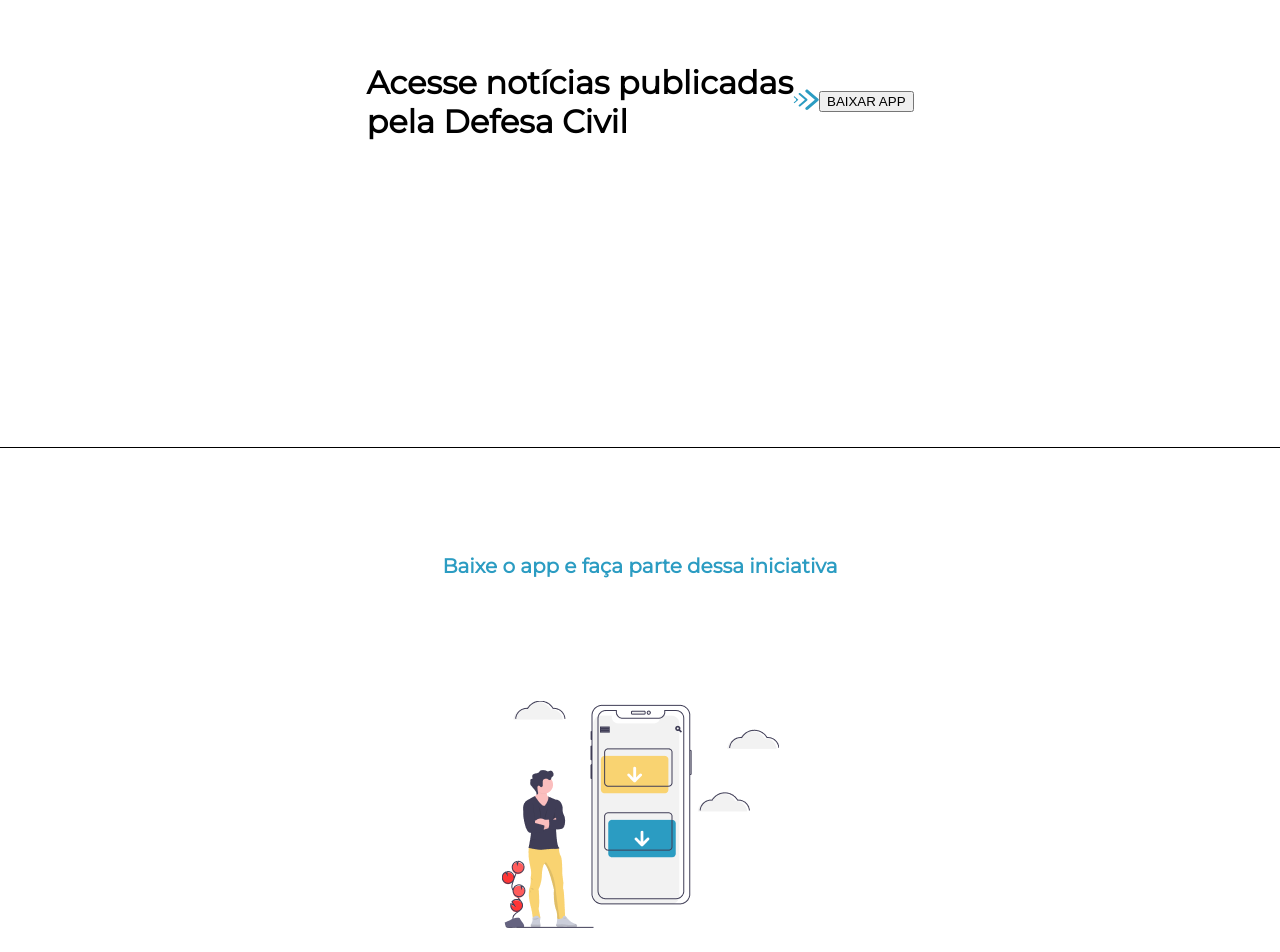
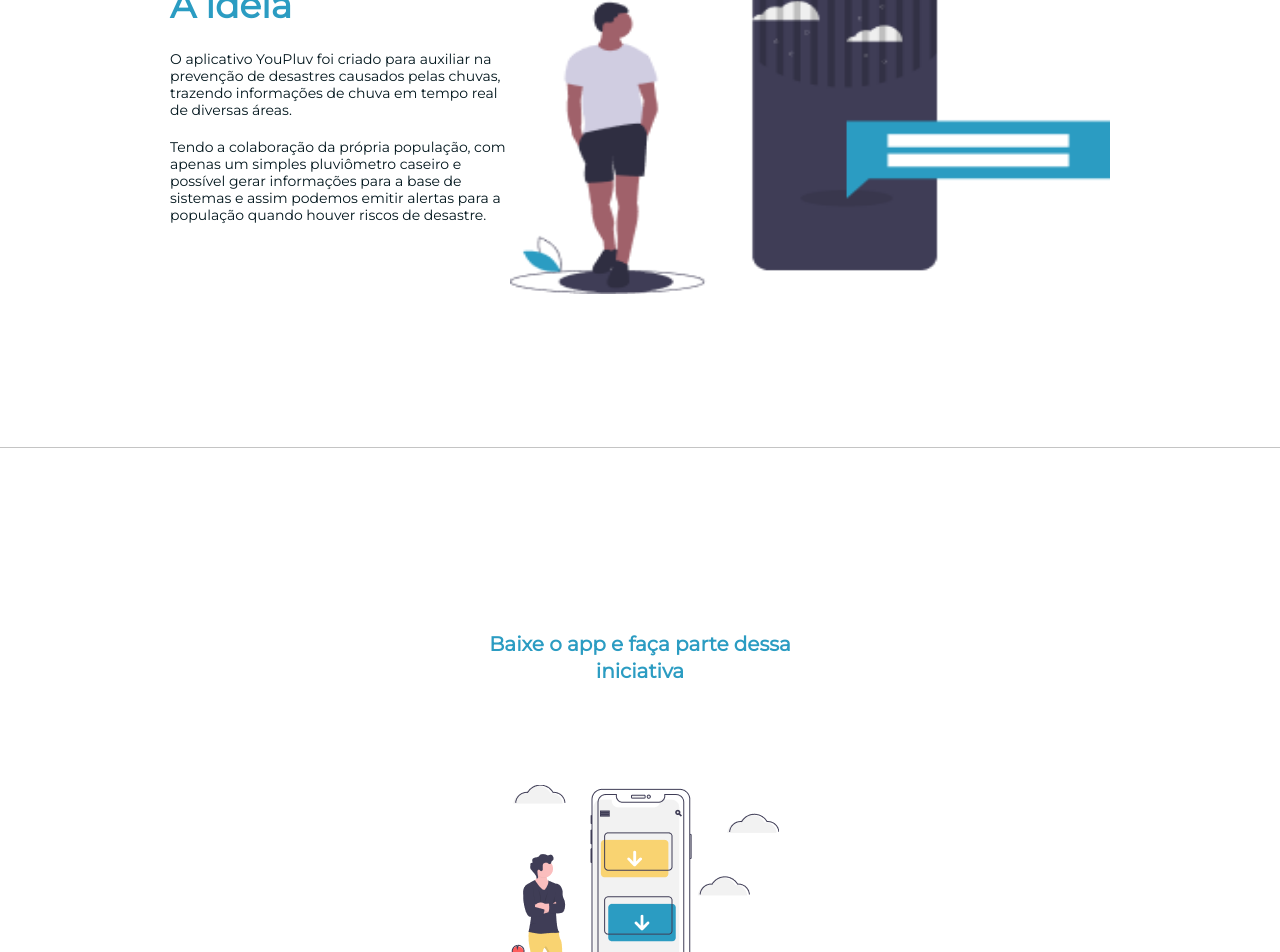
Before and after one commit to estartando-devs/youpluv-web, a React (Create React App) app: page / in a window 1280 px wide. Shown: the part 1540-2492 px from the top of the page. Built offline with nearby package versions, Linux system fonts and the light colour scheme.

Commit message:
AboutUs --wip desktop

```diff
--- a/src/Screens/AboutUs/AboutUs.js
+++ b/src/Screens/AboutUs/AboutUs.js
@@ -1,21 +1,35 @@
 import React from "react";
+import { useMedia } from "../../hooks/useMedia";
+import { Container } from "./styles";
+import illustration from "../../assets/images/illustration.png";
+export default function ProductView() {
+  const { isMedium, isSmall } = useMedia();
 
-import { Container } from "./styles";
-import ArrowSvg from '../../assets/images/icons/arrow.svg'
-export default function AboutUs() {
-  const PlayStoreUrl = `https://play.google.com/store/search?q`
   return (
-    <Container>
-      <h1>
-        Acesse notícias publicadas
-        <br />
-        pela Defesa Civil
-      </h1>
-      <div id="Test">
-        <img src={ArrowSvg}/>
-      </div>
-      <a href={PlayStoreUrl} target="_blank"><button>BAIXAR APP</button></a>
-
-    </Container>
+    <>
+      <Container desktop={isSmall + isMedium} mobile={isSmall + isMedium}>
+        <div
+          class="containerText"
+          mobile={isSmall + isMedium}
+          id="containerTexts"
+        >
+          <h1 id="Title">A ideia</h1>
+          <div id="subTexts">
+            <h2>
+              O aplicativo YouPluv foi criado para auxiliar na prevenção de
+              desastres causados pelas chuvas, trazendo informações de chuva em
+              tempo real de diversas áreas.
+            </h2>
+            <h2>
+              Tendo a colaboração da própria população, com apenas um simples
+              pluviômetro caseiro e possível gerar informações para a base de
+              sistemas e assim podemos emitir alertas para a população quando
+              houver riscos de desastre.
+            </h2>
+          </div>
+        </div>
+        <img id="illustration" src={illustration}></img>
+      </Container>
+    </>
   );
 }
--- a/src/Screens/CallStore/styles.js
+++ b/src/Screens/CallStore/styles.js
@@ -1,4 +1,6 @@
 import styled, { webkit } from "styled-components";
+import Ellipse from "../../assets/images/Ellipse.svg";
+import Button from "../../assets/images/Button.svg";
 
 const Container = styled.div`
   height: 100vh;
@@ -7,39 +9,58 @@
   align-items: center;
   flex-direction: column;
   justify-content: center;
-  border-top: 1px solid black;
+  border-top: 1px solid #c4c4c4;
   h1 {
+    width: 16em;
     margin: 0 auto;
     color: #2b9cc2;
     font-size: 20px;
     font-weight: bold;
     line-height: 27px;
     font-style: normal;
+    margin-bottom: 5em;
     text-align: center;
     font-family: "Montserrat";
   }
+
+  .containerButton {
+    z-index: 1;
+    width: 300px;
+    display: flex;
+    height: 53.54px;
+    margin-top: -1px;
+    align-items: center;
+    background-size: auto;
+    background-repeat: no-repeat;
+    background-image: url(${Button});
+    .circle {
+      width: 42px;
+      display: flex;
+      height: 42px;
+      margin: -4.3px 0px 0px 5px;
+      align-items: center;
+      background-size: auto;
+      justify-content: center;
+      background-repeat: no-repeat;
+      background-image: url(${Ellipse});
       img {
-    margin: 121px auto;
-    margin-bottom: -1px;
+        width: 40%;
+      }
     }
     button {
-    width: 280px;
-    height: 50px;
+      width: auto;
+      height: auto;
+      border: none;
       outline: none;
-    border-left: none;
-    border-right: none;
-    border-radius: 40px;
-    margin-bottom: -33px;
-    box-sizing: border-box;
+      display: flex;
+      justify-content: center;
+      flex-direction: column;
       background-color: transparent;
-    border-top: 1.5px solid #a8ebfa;
-    border-bottom: 1.5px solid #ff5b5b;
-
-    #SubText {
+      #subText {
         /* display: flex; */
         font-size: 8px;
         font-weight: bold;
-      line-height: 10px;
+        line-height: 0px;
         font-style: normal;
         align-items: center;
         font-family: Montserrat;
@@ -50,10 +71,11 @@
         color: #ff3636;
         font-size: 14px;
         font-weight: bold;
-      line-height: 17px;
+        line-height: 5px;
         font-style: normal;
         align-items: center;
         font-family: Montserrat;
+      }
     }
     &:hover {
       opacity: 1;
```
Lines whose indentation alone changed are shown as unchanged.
